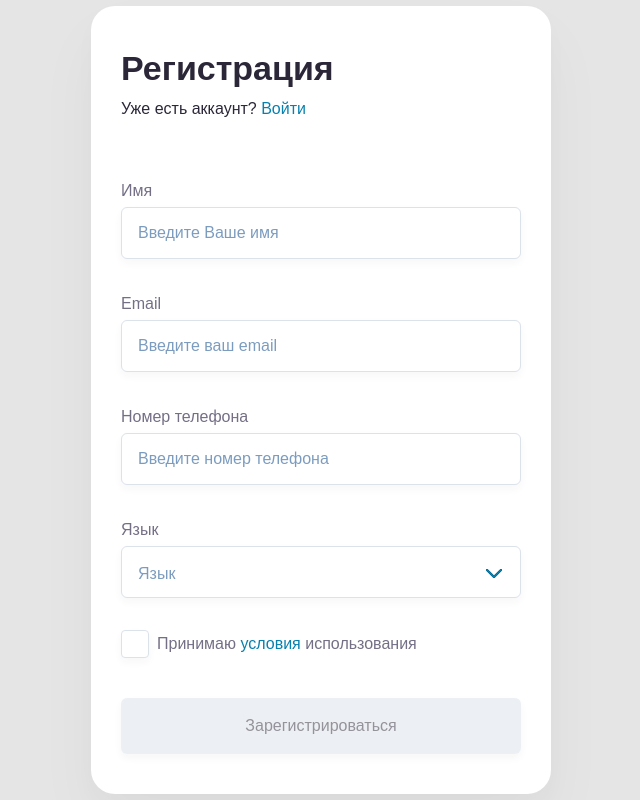
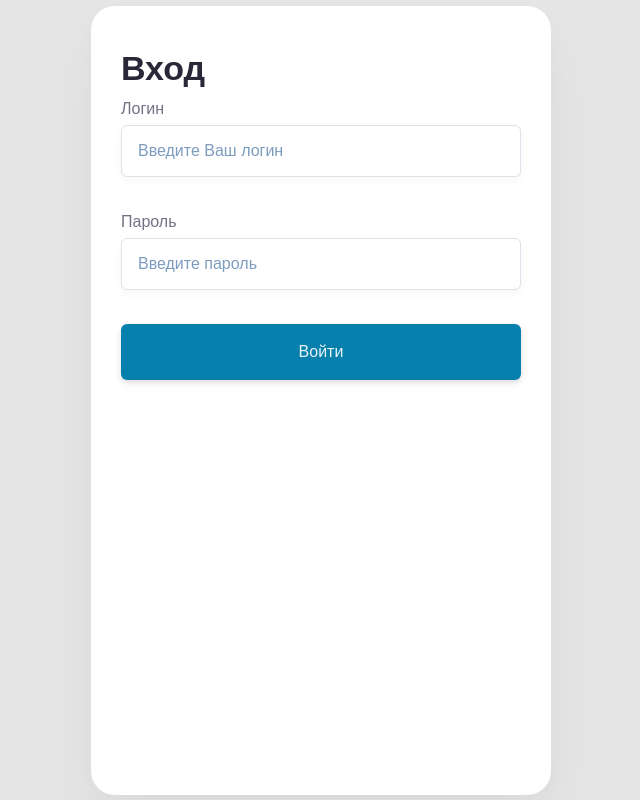
Before and after one commit to maker27/form-amigoweb, a React app: page /auth in a window 1280 px wide. Shown: the whole page, without its empty margins (319-959 px from the left). Built offline with nearby package versions, Linux system fonts and the light colour scheme.

Commit message:
add router and other pages

```diff
--- a/package.json
+++ b/package.json
@@ -9,6 +9,8 @@
   "dependencies": {
     "react": "^17.0.1",
     "react-dom": "^17.0.1",
+    "react-router": "^6.2.2",
+    "react-router-dom": "^6.2.2",
     "styled-components": "^5.3.3"
   },
   "devDependencies": {
@@ -22,6 +24,8 @@
     "@types/mini-css-extract-plugin": "^2.0.1",
     "@types/react": "^17.0.0",
     "@types/react-dom": "^17.0.0",
+    "@types/react-router": "^5.1.18",
+    "@types/react-router-dom": "^5.3.3",
     "@types/styled-components": "^5.1.24",
     "@types/webpack": "^4.41.25",
     "@types/webpack-dev-server": "^3.11.1",
--- a/src/App.tsx
+++ b/src/App.tsx
@@ -1,101 +1,34 @@
-import React, { useState } from 'react';
-import Button from './components/Button';
-import TextField from './components/TextField';
-import Checkbox from './components/Checkbox';
-import Select from './components/Select';
+import React from 'react';
 import GlobalStyles from './styles';
 import styled from 'styled-components';
-import useRegForm from './hooks/useRegForm';
-import { languageOptions } from './assets/constants';
+import { BrowserRouter as Router, Routes } from 'react-router-dom';
+import { Route } from 'react-router';
+import RegForm from './pages/RegForm';
+import Terms from './pages/Terms';
+import Profile from './pages/Profile';
+import AuthForm from './pages/AuthForm';
 
 const Container = styled.div`
+    min-height: 100%;
     padding: 8.7% 6.52%;
     background: #ffffff;
     box-shadow: 0 12px 24px rgba(44, 39, 56, 0.02), 0 32px 64px rgba(44, 39, 56, 0.04);
     border-radius: 24px;
 `;
 
-const Title = styled.h1`
-    margin-bottom: 8px;
-    font-weight: 700;
-    font-size: 34px;
-    line-height: 44px;
-    color: #2c2738;
-`;
-
-const Subtitle = styled.div`
-    margin-bottom: 60px;
-    font-size: 16px;
-    line-height: 22px;
-    color: #2c2738;
-`;
-
-const Link = styled.a`
-    &,
-    &:visited {
-        color: #0880ae;
-        text-decoration: none;
-    }
-    &:hover {
-        text-decoration: underline;
-    }
-`;
-
 const App: React.FC = () => {
-    const [name, setName] = useState('');
-    const [email, setEmail] = useState('');
-    const [phone, setPhone] = useState('');
-    const [selectedLanguage, setSelectedLanguage] = useState(-1);
-    const [isAcceptTerms, setIsAcceptTerms] = useState(false);
-
-    const { isValidForm, nameError, emailError, phoneError } = useRegForm(
-        name,
-        email,
-        phone,
-        languageOptions[selectedLanguage],
-        isAcceptTerms
-    );
-
     return (
         <>
             <GlobalStyles />
             <Container>
-                <Title>Регистрация</Title>
-                <Subtitle>
-                    Уже есть аккаунт? <Link href="#">Войти</Link>
-                </Subtitle>
-                <TextField
-                    value={name}
-                    setValue={setName}
-                    label="Имя"
-                    placeholder="Введите Ваше имя"
-                    error={nameError}
-                />
-                <TextField
-                    value={email}
-                    setValue={setEmail}
-                    label="Email"
-                    placeholder="Введите ваш email"
-                    error={emailError}
-                />
-                <TextField
-                    value={phone}
-                    setValue={setPhone}
-                    label="Номер телефона"
-                    placeholder="Введите номер телефона"
-                    error={phoneError}
-                />
-                <Select
-                    label="Язык"
-                    placeholder="Язык"
-                    options={languageOptions}
-                    value={selectedLanguage}
-                    setValue={setSelectedLanguage}
-                />
-                <Checkbox checked={isAcceptTerms} setChecked={setIsAcceptTerms}>
-                    Принимаю <Link href="#">условия</Link> использования
-                </Checkbox>
-                <Button disabled={!isValidForm}>Зарегистрироваться</Button>
+                <Router>
+                    <Routes>
+                        <Route path="/" element={<RegForm />} />
+                        <Route path="/auth" element={<AuthForm />} />
+                        <Route path="/profile" element={<Profile />} />
+                        <Route path="/terms" element={<Terms />} />
+                    </Routes>
+                </Router>
             </Container>
         </>
     );
--- a/src/components/Button.tsx
+++ b/src/components/Button.tsx
@@ -41,10 +41,15 @@ const DisabledButton = styled(BaseButton)`
 interface ButtonProps {
     children: React.ReactNode;
     disabled?: boolean;
+    onClick?: React.MouseEventHandler;
 }
 
-const Button: React.FC<ButtonProps> = ({ children, disabled }) => {
-    return disabled ? <DisabledButton>{children}</DisabledButton> : <ActiveButton>{children}</ActiveButton>;
+const Button: React.FC<ButtonProps> = ({ children, disabled, onClick }) => {
+    return disabled ? (
+        <DisabledButton>{children}</DisabledButton>
+    ) : (
+        <ActiveButton onClick={onClick}>{children}</ActiveButton>
+    );
 };
 
 export default Button;
--- /dev/null
+++ b/src/components/Title.tsx
@@ -0,0 +1,11 @@
+import styled from 'styled-components';
+
+const Title = styled.h1`
+    margin-bottom: 8px;
+    font-weight: 700;
+    font-size: 34px;
+    line-height: 44px;
+    color: #2c2738;
+`;
+
+export default Title;
--- /dev/null
+++ b/src/pages/AuthForm.tsx
@@ -0,0 +1,26 @@
+import React, { useState } from 'react';
+import TextField from '../components/TextField';
+import Title from '../components/Title';
+import Button from '../components/Button';
+import { useNavigate } from 'react-router';
+
+const AuthForm: React.FC = () => {
+    const [login, setLogin] = useState('');
+    const [password, setPassword] = useState('');
+
+    const navigate = useNavigate();
+    const onSubmit = () => {
+        navigate('/profile');
+    };
+
+    return (
+        <>
+            <Title>Вход</Title>
+            <TextField value={login} setValue={setLogin} label="Логин" placeholder="Введите Ваш логин" />
+            <TextField value={password} setValue={setPassword} label="Пароль" placeholder="Введите пароль" />
+            <Button onClick={onSubmit}>Войти</Button>
+        </>
+    );
+};
+
+export default AuthForm;
--- /dev/null
+++ b/src/pages/Profile.tsx
@@ -0,0 +1,7 @@
+import React from 'react';
+
+const Profile: React.FC = () => {
+    return <div>Profile</div>;
+};
+
+export default Profile;
--- /dev/null
+++ b/src/pages/RegForm.tsx
@@ -0,0 +1,95 @@
+import TextField from '../components/TextField';
+import Select from '../components/Select';
+import { languageOptions } from '../assets/constants';
+import Checkbox from '../components/Checkbox';
+import Button from '../components/Button';
+import React, { useState } from 'react';
+import useRegForm from '../hooks/useRegForm';
+import styled from 'styled-components';
+import { Link as RouterLink } from 'react-router-dom';
+import Title from '../components/Title';
+import { useNavigate } from 'react-router';
+
+const Subtitle = styled.div`
+    margin-bottom: 60px;
+    font-size: 16px;
+    line-height: 22px;
+    color: #2c2738;
+`;
+
+const Link = styled(RouterLink)`
+    &,
+    &:visited {
+        color: #0880ae;
+        text-decoration: none;
+    }
+    &:hover {
+        text-decoration: underline;
+    }
+`;
+
+const RegForm: React.FC = () => {
+    const [name, setName] = useState('');
+    const [email, setEmail] = useState('');
+    const [phone, setPhone] = useState('');
+    const [selectedLanguage, setSelectedLanguage] = useState(-1);
+    const [isAcceptTerms, setIsAcceptTerms] = useState(false);
+    const navigate = useNavigate();
+
+    const { isValidForm, nameError, emailError, phoneError } = useRegForm(
+        name,
+        email,
+        phone,
+        languageOptions[selectedLanguage],
+        isAcceptTerms
+    );
+
+    const onRegEnd = () => {
+        navigate('/profile');
+    };
+
+    return (
+        <>
+            <Title>Регистрация</Title>
+            <Subtitle>
+                Уже есть аккаунт? <Link to="/auth">Войти</Link>
+            </Subtitle>
+            <TextField
+                value={name}
+                setValue={setName}
+                label="Имя"
+                placeholder="Введите Ваше имя"
+                error={nameError}
+            />
+            <TextField
+                value={email}
+                setValue={setEmail}
+                label="Email"
+                placeholder="Введите ваш email"
+                error={emailError}
+            />
+            <TextField
+                value={phone}
+                setValue={setPhone}
+                label="Номер телефона"
+                placeholder="Введите номер телефона"
+                error={phoneError}
+            />
+            <Select
+                label="Язык"
+                placeholder="Язык"
+                options={languageOptions}
+                value={selectedLanguage}
+                setValue={setSelectedLanguage}
+            />
+            <Checkbox checked={isAcceptTerms} setChecked={setIsAcceptTerms}>
+                Принимаю <Link to="/terms">условия</Link> использования
+            </Checkbox>
+            <Button disabled={!isValidForm} onClick={onRegEnd}>
+                Зарегистрироваться
+            </Button>
+        </>
+    );
+};
+
+export default RegForm;
--- /dev/null
+++ b/src/pages/Terms.tsx
@@ -0,0 +1,23 @@
+import React from 'react';
+import styled from 'styled-components';
+import { useNavigate } from 'react-router';
+import Title from '../components/Title';
+import Button from '../components/Button';
+
+const TextBlock = styled.div`
+    margin: 30px 5px;
+`;
+
+const Terms: React.FC = () => {
+    const navigate = useNavigate();
+
+    return (
+        <>
+            <Title>Пользовательское соглашение</Title>
+            <TextBlock>Свобода одного человека заканчивается там, где начинается свобода другого.</TextBlock>
+            <Button onClick={() => navigate(-1)}>Назад</Button>
+        </>
+    );
+};
+
+export default Terms;
```
Also changed, not shown: 1 other file (tests, documents, lock files or other folders).
